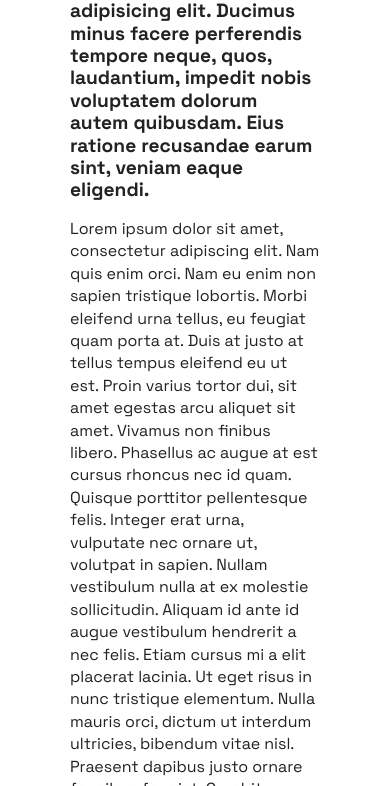
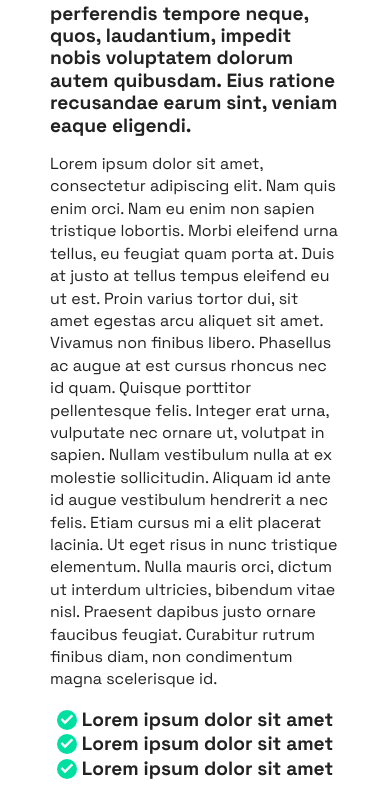
Before and after one commit to yanncoppry/yanncoppry.github.io, a website: page index.html in a window 390 px wide. Shown: the part 292-1078 px from the top of the page. Drawn offline with nearby package versions, Linux system fonts and the light colour scheme.

Commit message:
mediumpad

```diff
--- a/ressources/assets/css/modules/_main.scss
+++ b/ressources/assets/css/modules/_main.scss
@@ -3,5 +3,8 @@ main {
     section {
         padding:$big-pad;
         article {}
+        @media all and (max-width: 500px) {
+            padding:$medium-pad;
+          }
     }
 }
```
Also changed, not shown: ressources/assets/css/app.css.
